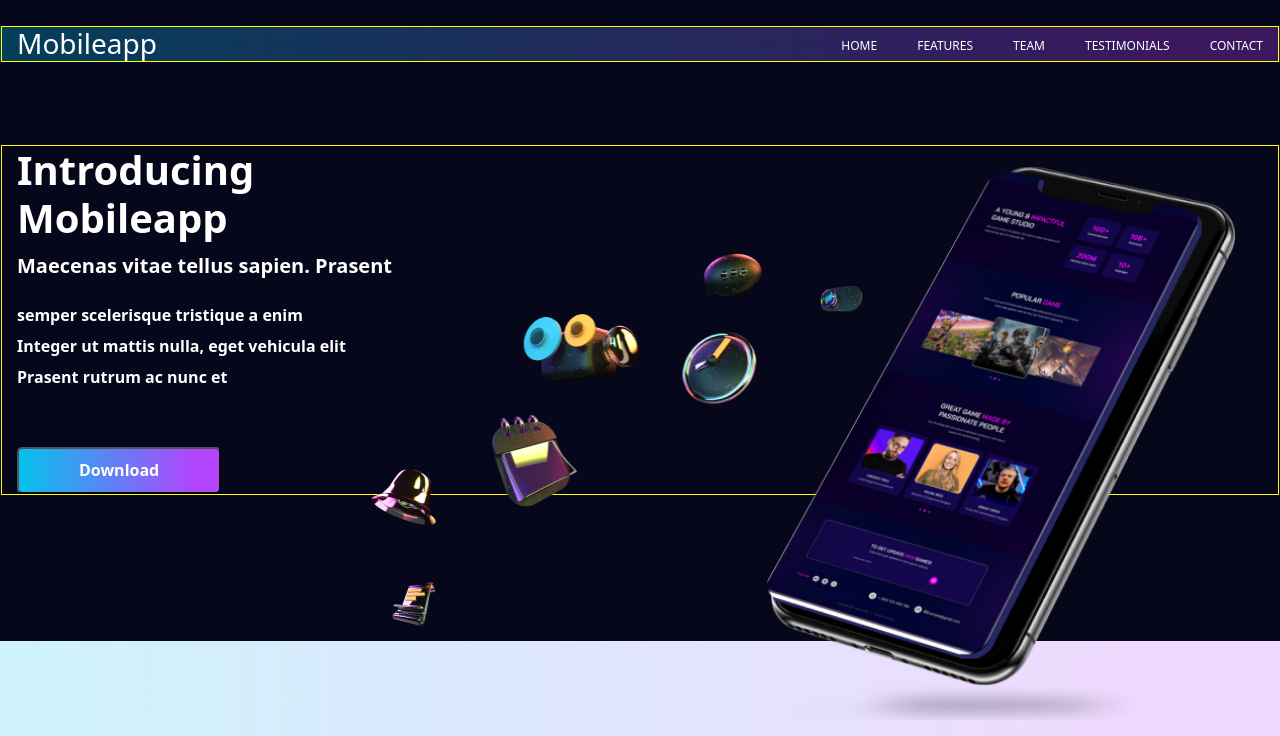
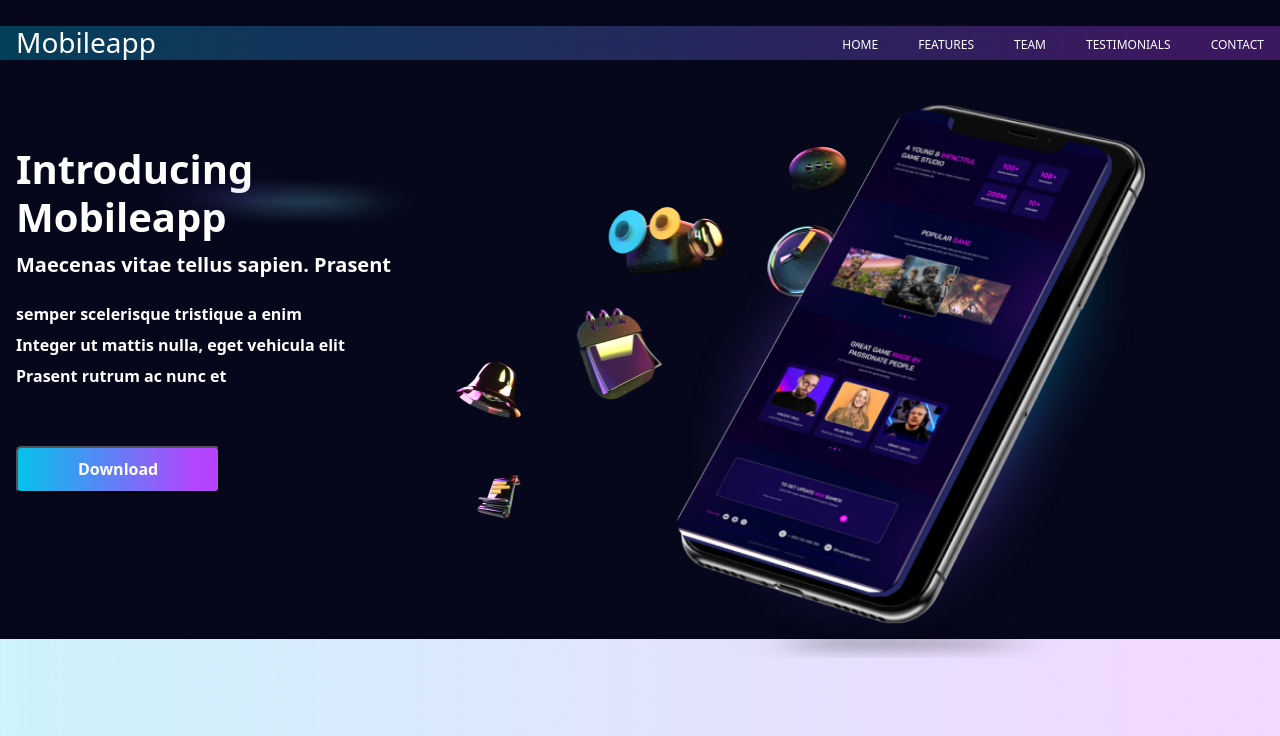
Before and after one commit to KimVadym/mobile-app, a plain HTML site: page index.html in a window 1280 px wide. Shown: the top 736 px of the page. Drawn offline with nearby package versions, Linux system fonts and the light colour scheme.

Commit message:
add spraying

```diff
--- a/css/styles.css
+++ b/css/styles.css
@@ -41,7 +41,6 @@ img {
   margin-right: auto;
   padding-left: 15px;
   padding-right: 15px;
-  border: 1px solid #ffff00;
 }
 /* ======================header====================== */
 .header-overlay {
@@ -138,15 +137,30 @@ img {
   width: 472px;
   height: 553px;
   position: absolute;
-  top: 167px;
-  right: 45px;
+  top: 105px;
+  right: 135px;
+  z-index: 10;
 }
 .pic-icon {
   width: 540px;
   height: 418px;
   position: absolute;
-  top: 227px;
-  left: 340px;
+  top: 120px;
+  left: 425px;
+}
+.big-spraying {
+  width: 472px;
+  height: 553px;
+  position: absolute;
+  top: 105px;
+  right: 135px;
+}
+.small-spraying {
+  position: absolute;
+  width: 290px;
+  height: 58px;
+  top: 170px;
+  left: 150px;
 }
 
 /* =================key features================== */
--- a/index.html
+++ b/index.html
@@ -69,6 +69,9 @@
 
           <img class="pic-icon" src="./images/decor.png" alt="decor" />
           <img class="pic-phone" src="./images/mobile.png" alt="phone" />
+          <img class="big-spraying" src="./images/big.png" alt="">
+          <img class="small-spraying" src="./images/small.png" alt="">
+
         </div>
       </section>
       <!-- ==============key features============= -->
```
Also changed, not shown: images/big.png (added), images/small.png (added).
